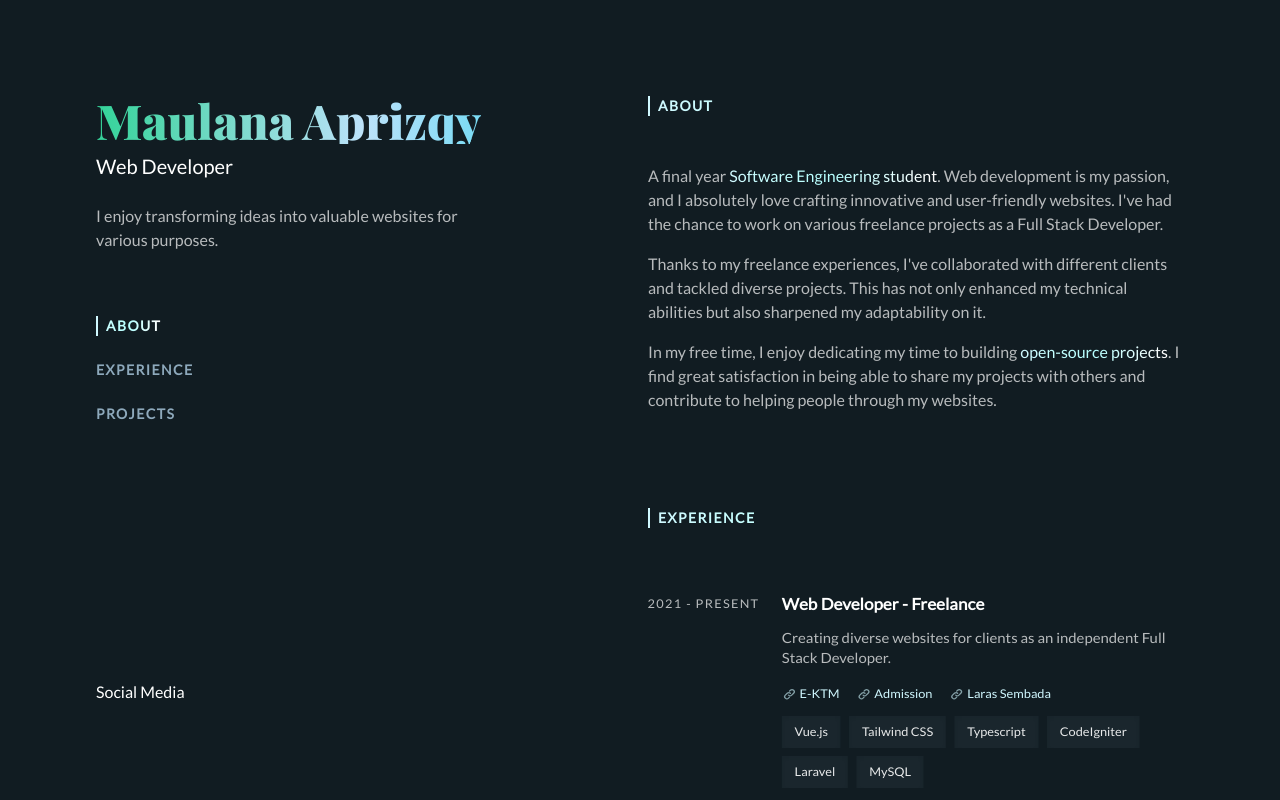
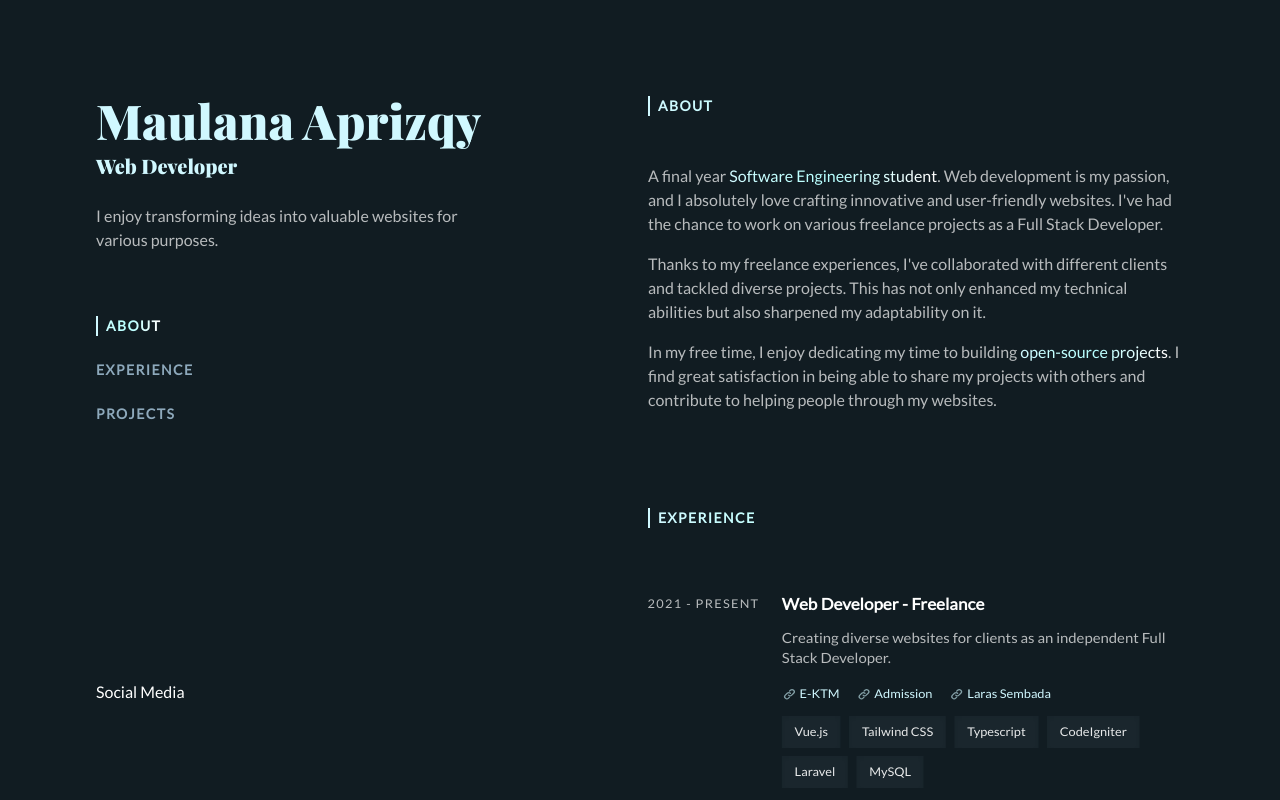
Before and after one commit to zlnew/portfolio, a Vue app: page / in a window 1280 px wide. Shown: the top 800 px of the page. Built offline with nearby package versions, Linux system fonts and the light colour scheme; the HTML template or start-up script is replaced by a standard one.

Commit message:
change heading color

```diff
--- a/src/assets/main.css
+++ b/src/assets/main.css
@@ -15,11 +15,11 @@
   section {
     @apply space-y-4;
   }
-  h2, h3, h4, h5, h6 {
+  h3, h4, h5, h6 {
     @apply font-bold;
   }
-  h1 {
-    @apply font-serif text-transparent bg-clip-text bg-gradient-to-r from-emerald-400 via-accent to-cyan-400;
+  h1, h2 {
+    @apply font-serif text-accent brightness-110;
   }
   p {
     @apply text-white/70;
--- a/src/components/Header.vue
+++ b/src/components/Header.vue
@@ -20,7 +20,7 @@ defineExpose({ url });
 <template>
   <header class="space-y-4">
     <div>
-      <h1 class="mb-2 text-4xl lg:text-4xl xl:text-5xl">{{ me.name }}</h1>
+      <h1 class="mb-2 text-4xl lg:text-5xl xl:text-5xl">{{ me.name }}</h1>
       <h2 class="mb-6 font-medium text-xl lg:text-xl">{{ me.title }}</h2>
       <p class="mb-4 max-w-sm">{{ me.short_bio }}</p>
       <nav class="nav">
```
